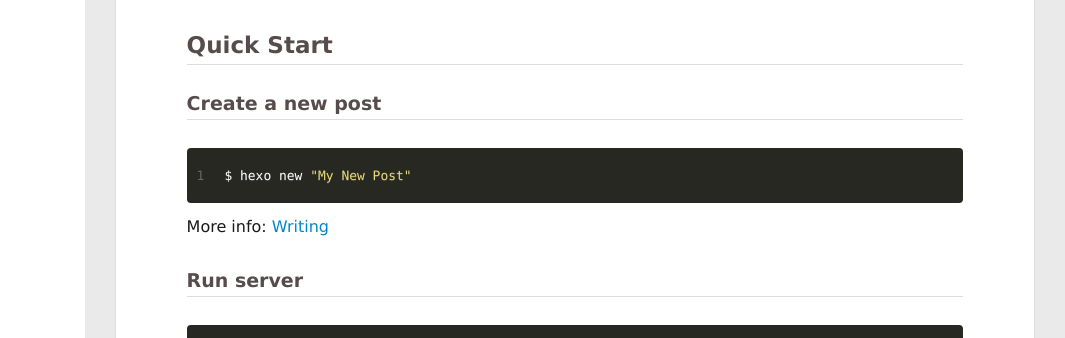
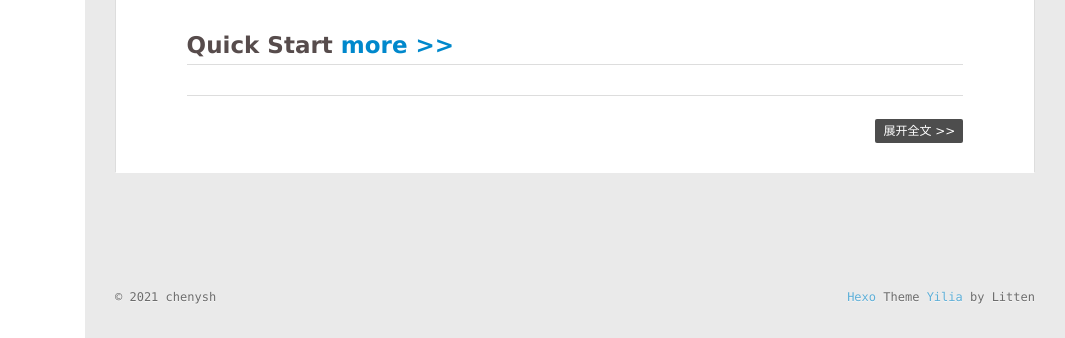
Before and after one commit to ischenysh/ischenysh.github.io, a plain HTML site: page index.html in a window 1280 px wide. Shown: the part 462-800 px from the top of the page, 215-1280 px from the left. Drawn offline with Linux system fonts and the light colour scheme.

Commit message:
Site updated: 2021-10-25 01:03:16

```diff
--- a/index.html
+++ b/index.html
@@ -233,18 +233,9 @@
     <div class="article-entry" itemprop="articleBody">
 
         <p>Welcome to <a target="_blank" rel="noopener" href="https://hexo.io/">Hexo</a>! This is your very first post. Check <a target="_blank" rel="noopener" href="https://hexo.io/docs/">documentation</a> for more info. If you get any problems when using Hexo, you can find the answer in <a target="_blank" rel="noopener" href="https://hexo.io/docs/troubleshooting.html">troubleshooting</a> or you can ask me on <a target="_blank" rel="noopener" href="https://github.com/hexojs/hexo/issues">GitHub</a>.</p>
-<h2 id="Quick-Start"><a href="#Quick-Start" class="headerlink" title="Quick Start"></a>Quick Start</h2><h3 id="Create-a-new-post"><a href="#Create-a-new-post" class="headerlink" title="Create a new post"></a>Create a new post</h3><figure class="highlight bash"><table><tr><td class="gutter"><pre><span class="line">1</span><br></pre></td><td class="code"><pre><span class="line">$ hexo new <span class="string">&quot;My New Post&quot;</span></span><br></pre></td></tr></table></figure>
+<h2 id="Quick-Start"><a href="#Quick-Start" class="headerlink" title="Quick Start"></a>Quick Start
 
-<p>More info: <a target="_blank" rel="noopener" href="https://hexo.io/docs/writing.html">Writing</a></p>
-<h3 id="Run-server"><a href="#Run-server" class="headerlink" title="Run server"></a>Run server</h3><figure class="highlight bash"><table><tr><td class="gutter"><pre><span class="line">1</span><br></pre></td><td class="code"><pre><span class="line">$ hexo server</span><br></pre></td></tr></table></figure>
-
-<p>More info: <a target="_blank" rel="noopener" href="https://hexo.io/docs/server.html">Server</a></p>
-<h3 id="Generate-static-files"><a href="#Generate-static-files" class="headerlink" title="Generate static files"></a>Generate static files</h3><figure class="highlight bash"><table><tr><td class="gutter"><pre><span class="line">1</span><br></pre></td><td class="code"><pre><span class="line">$ hexo generate</span><br></pre></td></tr></table></figure>
-
-<p>More info: <a target="_blank" rel="noopener" href="https://hexo.io/docs/generating.html">Generating</a></p>
-<h3 id="Deploy-to-remote-sites"><a href="#Deploy-to-remote-sites" class="headerlink" title="Deploy to remote sites"></a>Deploy to remote sites</h3><figure class="highlight bash"><table><tr><td class="gutter"><pre><span class="line">1</span><br></pre></td><td class="code"><pre><span class="line">$ hexo deploy</span><br></pre></td></tr></table></figure>
-
-<p>More info: <a target="_blank" rel="noopener" href="https://hexo.io/docs/one-command-deployment.html">Deployment</a></p>
+          <a class="article-more-a" href="/2021/10/24/hello-world/#more">more >></a>
 
 
 
```
Also changed, not shown: 2021/10/24/hello-world/index.html (+2 -2 lines).
